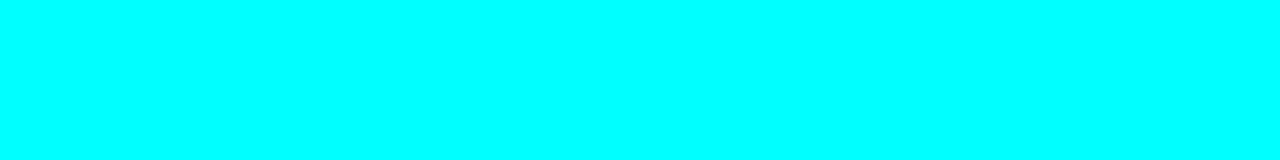
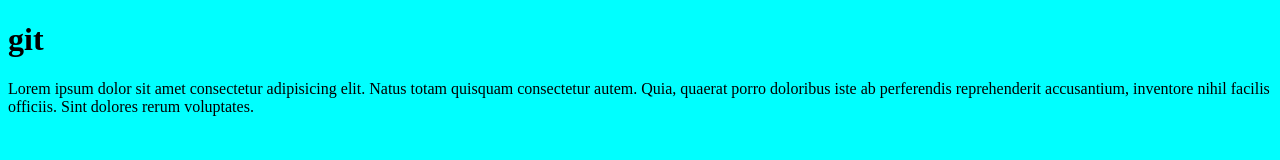
Before and after one commit to f4frodojerry123/jjj, a plain HTML site: page index.html in a window 1280 px wide. Drawn offline with Linux system fonts and the light colour scheme.

Commit message:
add html h1

```diff
--- a/index.html
+++ b/index.html
@@ -8,6 +8,8 @@
     <link rel="stylesheet" href="style.css">
 </head>
 <body>
+    <h1>git</h1>
+    <p>Lorem ipsum dolor sit amet consectetur adipisicing elit. Natus totam quisquam consectetur autem. Quia, quaerat porro doloribus iste ab perferendis reprehenderit accusantium, inventore nihil facilis officiis. Sint dolores rerum voluptates.</p>
 
 </body>
 </html>
```
